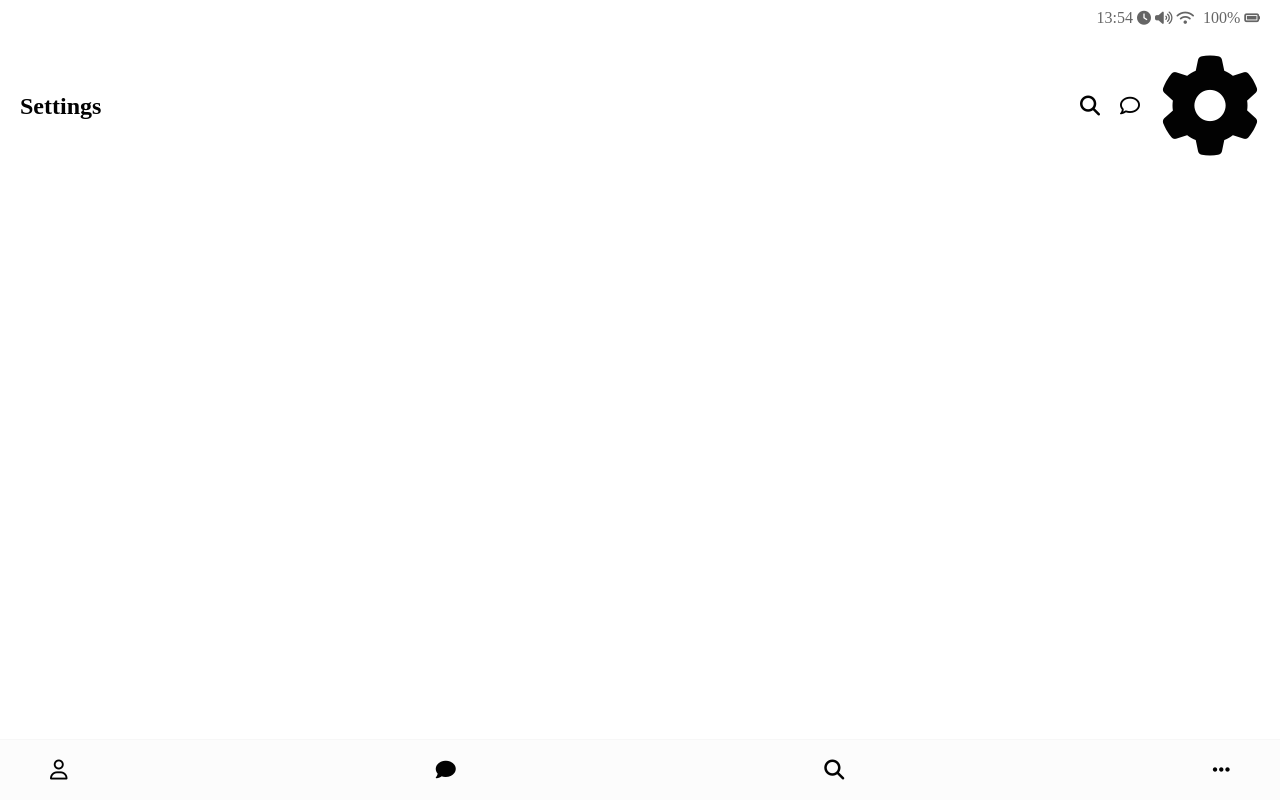
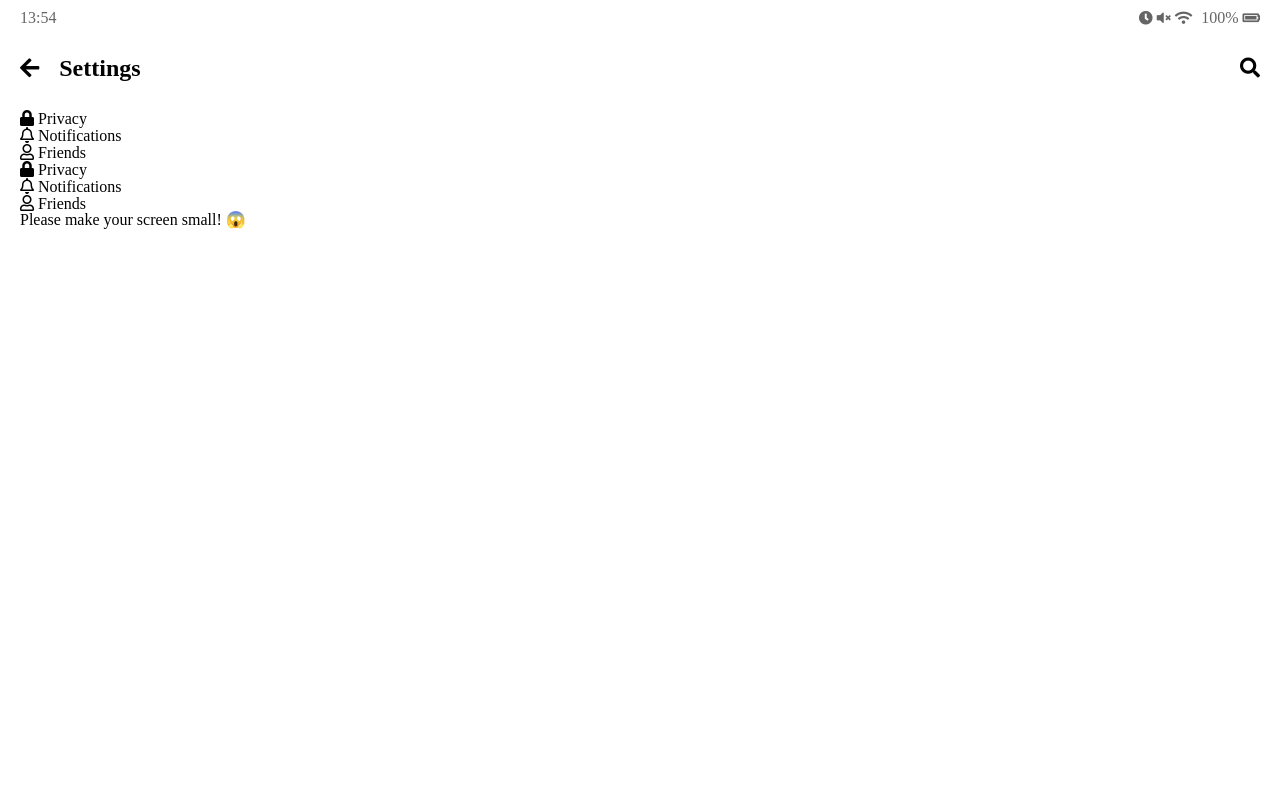
Before and after one commit to alynlee/kakao-clone, a plain HTML site: page settings.html in a window 1280 px wide. Drawn offline with Linux system fonts and the light colour scheme.

Commit message:
change settings.html

```diff
--- a/settings.html
+++ b/settings.html
@@ -1,67 +1,88 @@
 <!DOCTYPE html>
 <html lang="en">
   <head>
-    <meta charset="UTF-8">
-    <meta name="viewport" content="width=device-width, initial-scale=1.0">
-    <script src="https://kit.fontawesome.com/911bbd475a.js" crossorigin="anonymous"></script>
-    <link rel="stylesheet" href="css/styles.css">
-    <title>settings | Kakao Clone</title>
+    <meta charset="UTF-8" />
+    <meta name="viewport" content="width=device-width, initial-scale=1.0" />
+    <meta http-equiv="X-UA-Compatible" content="ie=edge" />
+    <link
+      rel="stylesheet"
+      href="https://use.fontawesome.com/releases/v5.7.2/css/all.css"
+      integrity="sha384-fnmOCqbTlWIlj8LyTjo7mOUStjsKC4pOpQbqyi7RrhN7udi9RwhKkMHpvLbHG9Sr"
+      crossorigin="anonymous"
+    />
+    <link rel="stylesheet" href="css/styles.css" />
+    <title>Settings | Kakao Clone</title>
   </head>
   <body>
     <div class="status-bar">
-        <div class="status-bar__column"></div>
-            <span class="status-bar__clock">
-                13:54
-            </spans
+      <div class="status-bar__column">
+        <span class="status-bar__clock">13:54</span>
+      </div>
       <div class="status-bar__column">
         <i class="fas fa-clock"></i>
-            <i class="fas fa-volume-up"></i>
+        <i class="fas fa-volume-mute"></i>
         <i class="fas fa-wifi"></i>
-            <span class="status-bar__battery-level">
-                100%
+        <span class="status-bar__battery-level">100%</span>
         <i class="fas fa-battery-full"></i>
-            </span>
       </div>
     </div>
     <header class="header">
       <div class="header__header-column">
-            <h1 class="header__title"> Settings </h1>
+        <a href="more.html" class="header__back-btn">
+          <i class="fas fa-arrow-left"></i>
+        </a>
+        <h1 class="header__title">Settings</h1>
       </div>
       <div class="header__header-column">
         <span class="header__icon">
           <i class="fas fa-search"></i>
         </span>
-            <span class="header__icon">
-                <i class="far fa-comment"></i>
-            </span>
-            <span class="header__icon">
-                <i class="fas fa-cog fa-5x"></i>
-            </span>
       </div>
     </header>
-
-    <nav class="nav">
-        <ul class="nav__list">
-            <li class="nva__list-item">
-                <a href="friends.html" class="nav__list-link">
+    <main class="settings">
+      <section class="settings__sections">
+        <ul class="settings__list">
+          <li class="settings__setting">
+            <span class="settings__icon"><i class="fas fa-lock"></i> </span>
+            <span class="settings__title">Privacy</span>
+          </li>
+          <li class="settings__setting">
+            <span class="settings__icon">
+              <i class="far fa-bell"></i>
+            </span>
+            <span class="settings__title">Notifications</span>
+          </li>
+          <li class="settings__setting">
+            <span class="settings__icon">
               <i class="far fa-user"></i>
-                </a>
-            </li>
-            <li class="nva__list-item">
-                <a href="index.html" class="nav__list-link">
-                    <i class="fas fa-comment"></i>
-                </a></li>
-            <li class="nva__list-item">
-                <a href="find.html" class="nav__list-link">
-                    <i class="fas fa-search"></i>
-                </a>
-            </li>
-            <li class="nva__list-item">
-                <a href="more.html" class="nav__list-link">
-                    <i class="class fas fa-ellipsis-h"></i>
-                </a>
+            </span>
+            <span class="settings__title">Friends</span>
           </li>
         </ul>
-    </nav>
+      </section>
+      <section class="settings__sections">
+        <ul class="settings__list">
+          <li class="settings__setting">
+            <span class="settings__icon"><i class="fas fa-lock"></i> </span>
+            <span class="settings__title">Privacy</span>
+          </li>
+          <li class="settings__setting">
+            <span class="settings__icon">
+              <i class="far fa-bell"></i>
+            </span>
+            <span class="settings__title">Notifications</span>
+          </li>
+          <li class="settings__setting">
+            <span class="settings__icon">
+              <i class="far fa-user"></i>
+            </span>
+            <span class="settings__title">Friends</span>
+          </li>
+        </ul>
+      </section>
+    </main>
+    <div class="bigScreen">
+      <span class="bigScreen__text">Please make your screen small! 😱</span>
+    </div>
   </body>
 </html>
```
Lines whose indentation alone changed are shown as unchanged.
